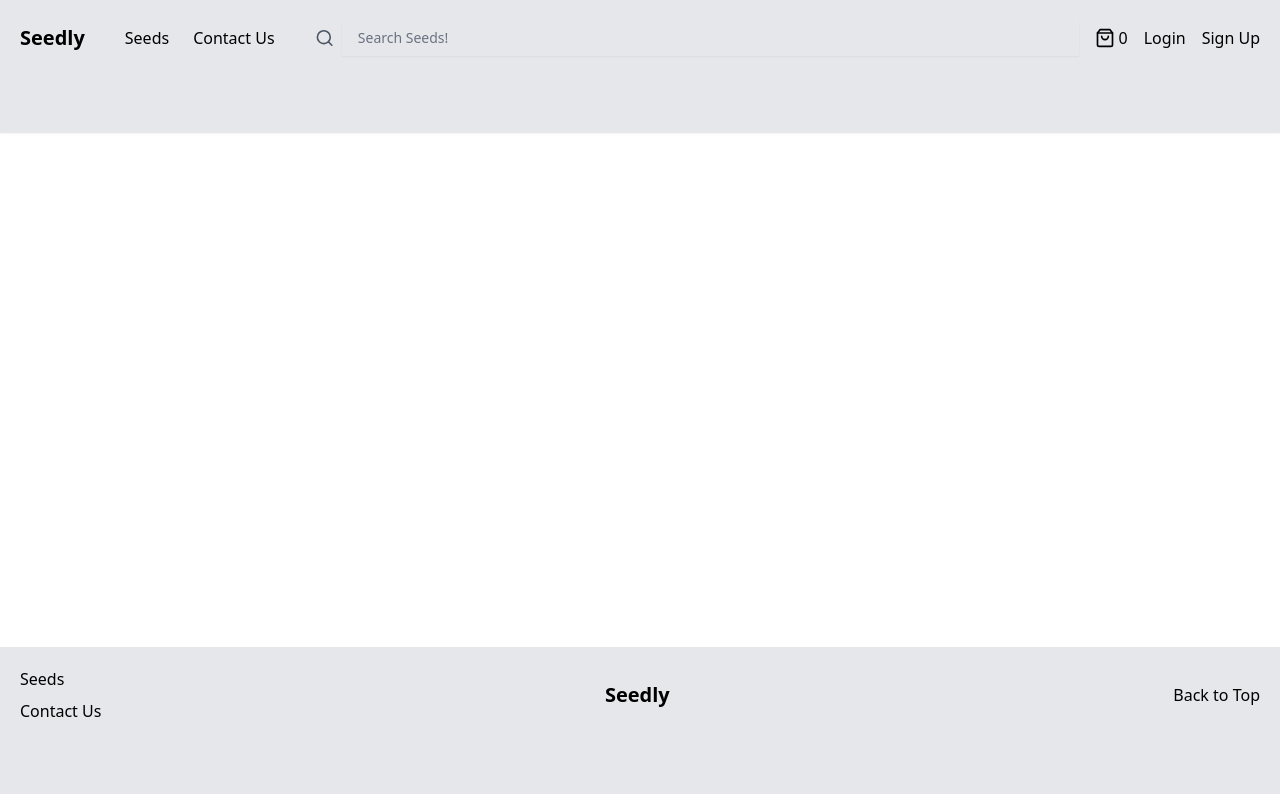
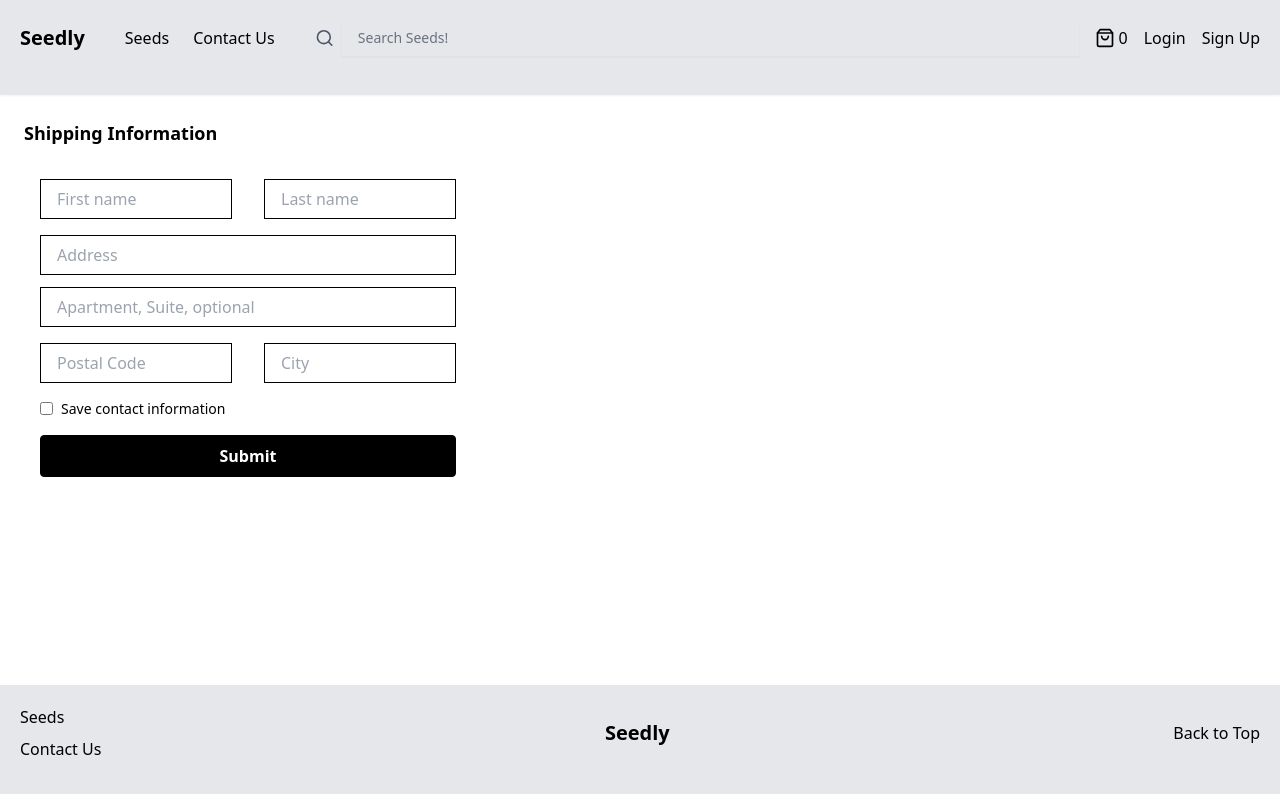
Before and after one commit to roztownsend/Seedly, a React (Vite) app in the folder frontend/vite-project/: page /shippingForm in a window 1280 px wide. Shown: the top 794 px of the page. Built offline with nearby package versions, Linux system fonts and the light colour scheme; no server answers.

Commit message:
shippingForm 1.0.0 needs some adjustment

```diff
--- a/frontend/vite-project/src/App.tsx
+++ b/frontend/vite-project/src/App.tsx
@@ -9,6 +9,7 @@ import { BrowserRouter, Routes, Route } from "react-router-dom";
 import "./index.css";
 import { useEffect } from "react";
 import { useProductsStore } from "./stores/productsStore";
+import ShippingForm from "./components/shipping-form/ShippingForm";
 function App() {
   const { fetchAllPlants } = useProductsStore();
 
@@ -27,6 +28,7 @@ function App() {
             <Route path="/shop" element={<Shop />} />
             <Route path="/login" element={<Login />} />
             <Route path="/signup" element={<Signup />} />
+            <Route path="/shippingForm" element={<ShippingForm />} />
           </Routes>
         </main>
         <Footer />
--- a/frontend/vite-project/src/components/shipping-form/ShippingForm.tsx
+++ b/frontend/vite-project/src/components/shipping-form/ShippingForm.tsx
@@ -0,0 +1,101 @@
+import { useShippingStore } from "../../stores/shippingStore";
+
+const ShippingForm = () => {
+  const { formData, updateFormField } = useShippingStore();
+
+
+  return (
+    <section className="p-6">
+      <p className="text-lg font-semibold mb-4">Shipping Information</p>
+
+      <form className="max-w-md h-full flex flex-col justify-between p-4 space-y-4">
+        {/* Name Fields */}
+        <div className="flex justify-between">
+          <input
+            className="border border-black w-48 h-10 pl-4"
+            type="text"
+            id="firstName"
+            value={formData.firstName}
+            onChange={(e) => updateFormField("firstName", e.target.value)}
+            placeholder="First name"
+          />
+          <input
+            className="border border-black w-48 h-10 pl-4"
+            type="text"
+            id="lastName"
+            value={formData.lastName}
+            onChange={(e) => updateFormField("lastName", e.target.value)}
+            placeholder="Last name"
+          />
+        </div>
+
+        {/* Address Fields */}
+        <div className="flex flex-col">
+          <input
+            className="border border-black w-full h-10 pl-4 mb-3"
+            type="text"
+            id="address"
+            value={formData.address}
+            onChange={(e) => updateFormField("address", e.target.value)}
+            placeholder="Address"
+          />
+          <input
+            className="border border-black w-full h-10 pl-4"
+            type="text"
+            id="apartment"
+            value={formData.apartment || ""}
+            onChange={(e) => updateFormField("apartment", e.target.value)}
+            placeholder="Apartment, Suite, optional"
+          />
+        </div>
+
+        {/* Postal Code & City */}
+        <div className="flex justify-between">
+          <input
+            className="border border-black w-48 h-10 pl-4"
+            type="text"
+            id="postalCode"
+            value={formData.postalCode}
+            onChange={(e) => updateFormField("postalCode", e.target.value)}
+            placeholder="Postal Code"
+          />
+          <input
+            className="border border-black w-48 h-10 pl-4"
+            type="text"
+            id="city"
+            value={formData.city}
+            onChange={(e) => updateFormField("city", e.target.value)}
+            placeholder="City"
+          />
+        </div>
+
+        {/* Save Contact */}
+        <div className="flex items-center gap-2">
+          <input
+            type="checkbox"
+            id="saveContact"
+            checked={formData.saveContact}
+            onChange={(e) => updateFormField("saveContact", e.target.checked)}
+          />
+          <label htmlFor="saveContact" className="text-sm">Save contact information</label>
+        </div>
+
+        {/* Submit */}
+        <div>
+          <button
+            type="submit"
+            className="button-primary px-4 py-2 rounded w-full"
+            onClick={(e) => {
+              e.preventDefault();
+              console.log("Shipping form submitted", formData);
+            }}
+          >
+            Submit
+          </button>
+        </div>
+      </form>
+    </section>
+  );
+};
+
+export default ShippingForm;
--- /dev/null
+++ b/frontend/vite-project/src/stores/shippingStore.ts
@@ -0,0 +1,29 @@
+// store/shippingStore.ts
+import { create } from 'zustand';
+import { ShippingFormTypes } from '../types/shippingFormTypes'
+
+interface ShippingState {
+  formData: ShippingFormTypes;
+  setFormData: (data: ShippingFormTypes) => void;
+  updateFormField: <K extends keyof ShippingFormTypes>(key: K, value: ShippingFormTypes[K]) => void;
+}
+
+export const useShippingStore = create<ShippingState>((set) => ({
+  formData: {
+    firstName: '',
+    lastName: '',
+    address: '',
+    apartment: '',
+    postalCode: '',
+    city: '',
+    saveContact: false,
+  },
+  setFormData: (data) => set({ formData: data }),
+  updateFormField: (key, value) =>
+    set((state) => ({
+      formData: {
+        ...state.formData,
+        [key]: value,
+      },
+    })),
+}));
--- /dev/null
+++ b/frontend/vite-project/src/types/shippingFormTypes.ts
@@ -0,0 +1,9 @@
+export type ShippingFormTypes = {
+    firstName: string;
+    lastName: string;
+    address: string;
+    apartment?: string;
+    postalCode: string;
+    city: string;
+    saveContact: boolean;
+}
```
